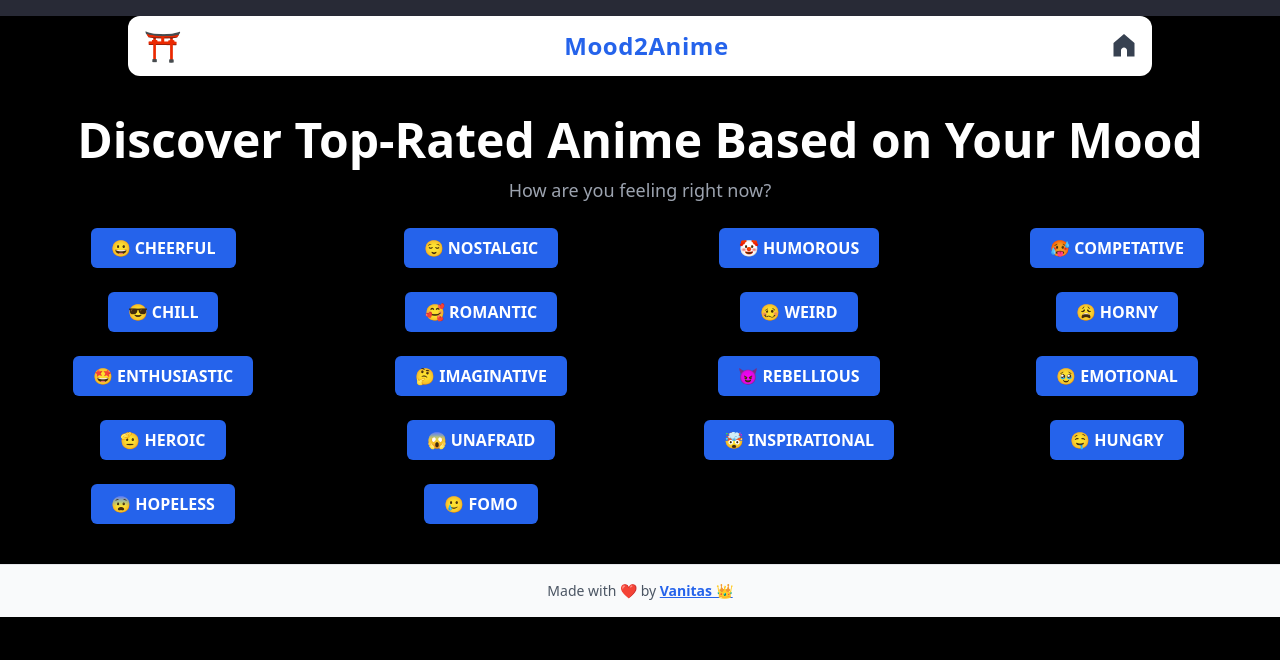
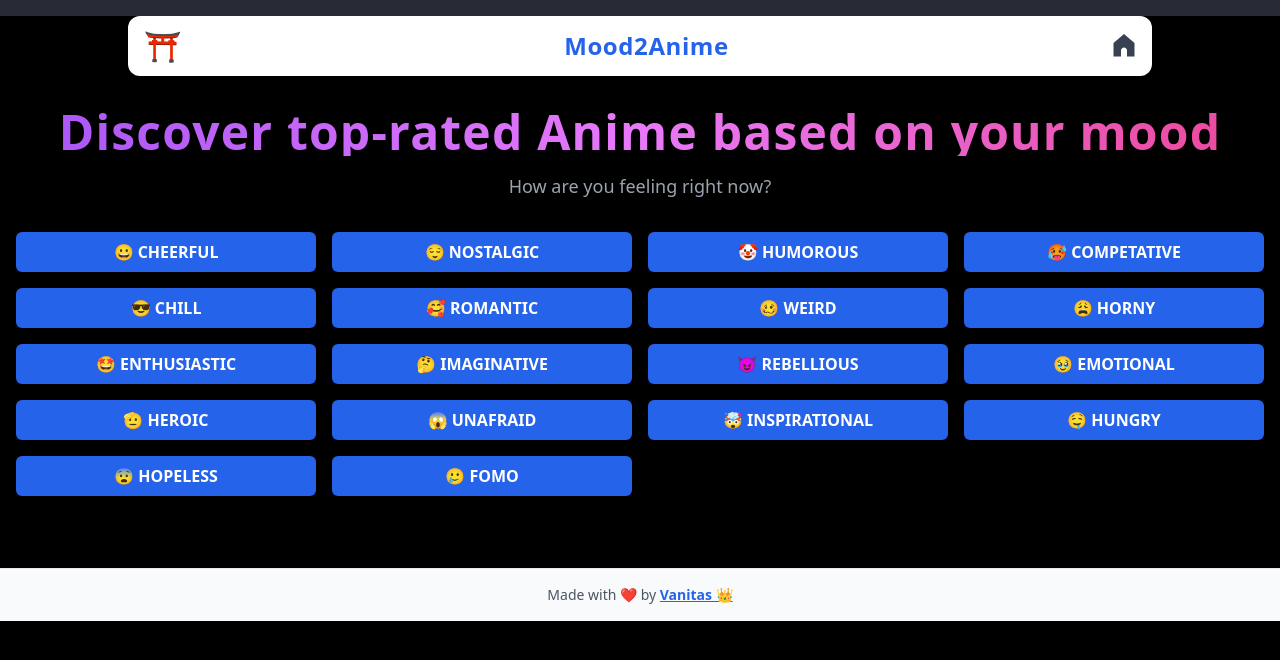
Before and after one commit to Vanitas-del/mood2anime, a React (Vite) app: page / in a window 1280 px wide. Shown: the top 660 px of the page. Built offline with nearby package versions, Linux system fonts and the light colour scheme; no server answers.

Commit message:
Update MoodFilter.jsx

```diff
--- a/src/components/MoodFilter.jsx
+++ b/src/components/MoodFilter.jsx
@@ -3,25 +3,24 @@ import moods from "../assets/mood.js";
 
 export default function MoodFilter({ selectedGenre, toggleGenre }) {
   return (
-        <section className="text-center mt-10 px-4">
-            <h1 className="text-4xl lg:text-5xl font-bold mb-3">
-                Discover Top-Rated Anime Based on Your Mood
+    <div className="text-center px-4 py-8 text-white transition-all duration-300 ease-in-out">
+      <h1 className="text-4xl lg:text-5xl font-extrabold mb-4 tracking-wide bg-gradient-to-r from-purple-500 via-fuchsia-400 to-pink-500 bg-clip-text text-transparent">
+        Discover top-rated Anime based on your mood
       </h1>
-            <p className="text-base lg:text-lg text-gray-400 mb-6">
-                How are you feeling right now?
-            </p>
+      <p className="text-gray-400 text-lg mb-8 font-light">How are you feeling right now?</p>
 
-            <div className="grid grid-cols-2 sm:grid-cols-3 lg:grid-cols-4 gap-4 lg:gap-6 place-items-center">
+      <div className="grid grid-cols-2 sm:grid-cols-3 lg:grid-cols-4 gap-4 justify-items-center">
         {Object.entries(moods).map(([mood, genre], index) => (
           <Button
             key={index}
             text={mood}
-                        className="btn-outline transition duration-200 hover:scale-105"
+            className={`w-full text-sm ${
+              selectedGenre.includes(genre) ? 'bg-purple-800' : 'btn-outline border-purple-500'
+            }`}
             onClick={() => toggleGenre(mood, genre)}
-                        aria-label={`Select mood: ${mood}`}
           />
         ))}
       </div>
-        </section>
+    </div>
   );
 }
```
Lines whose indentation alone changed are shown as unchanged.
